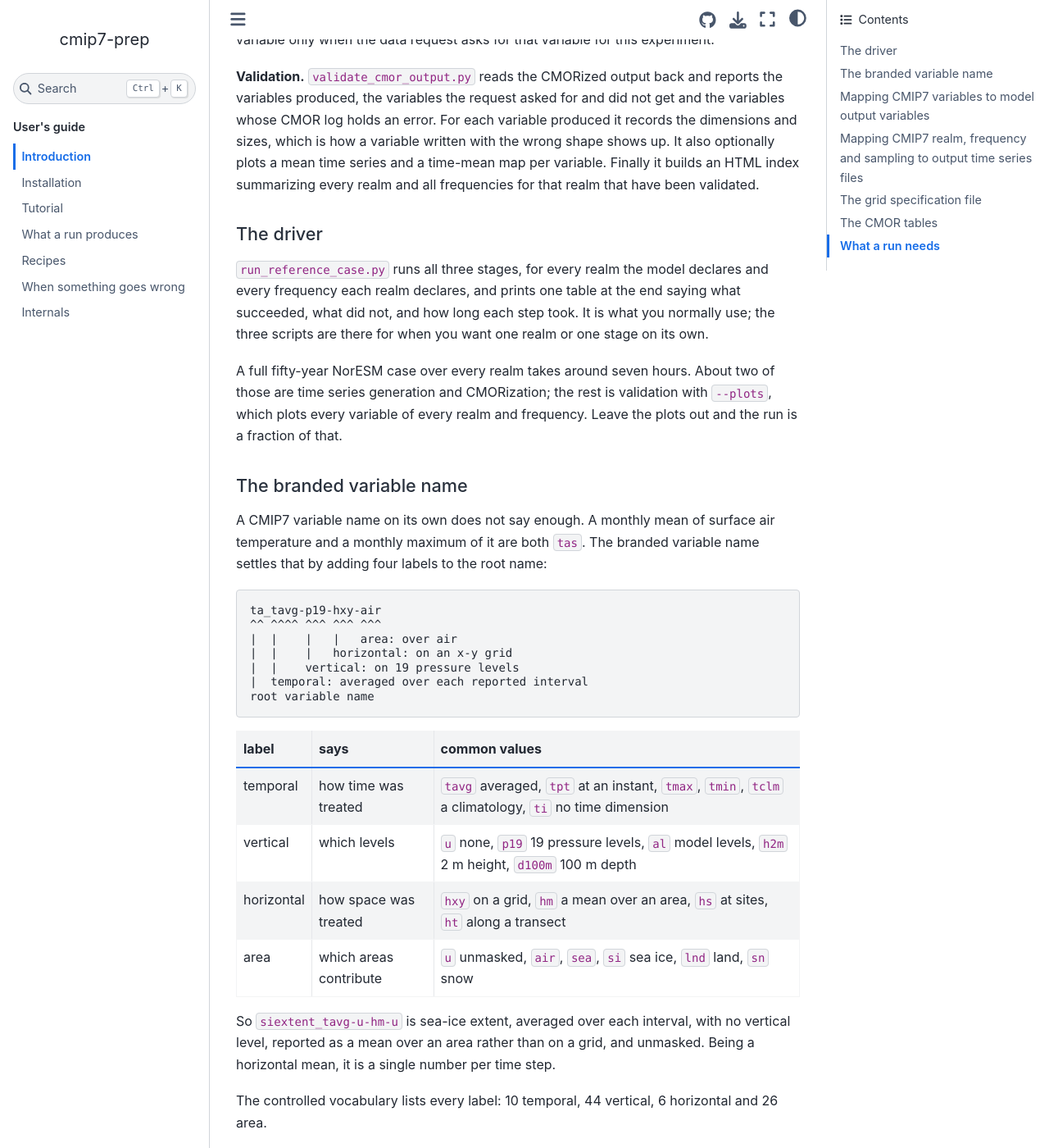
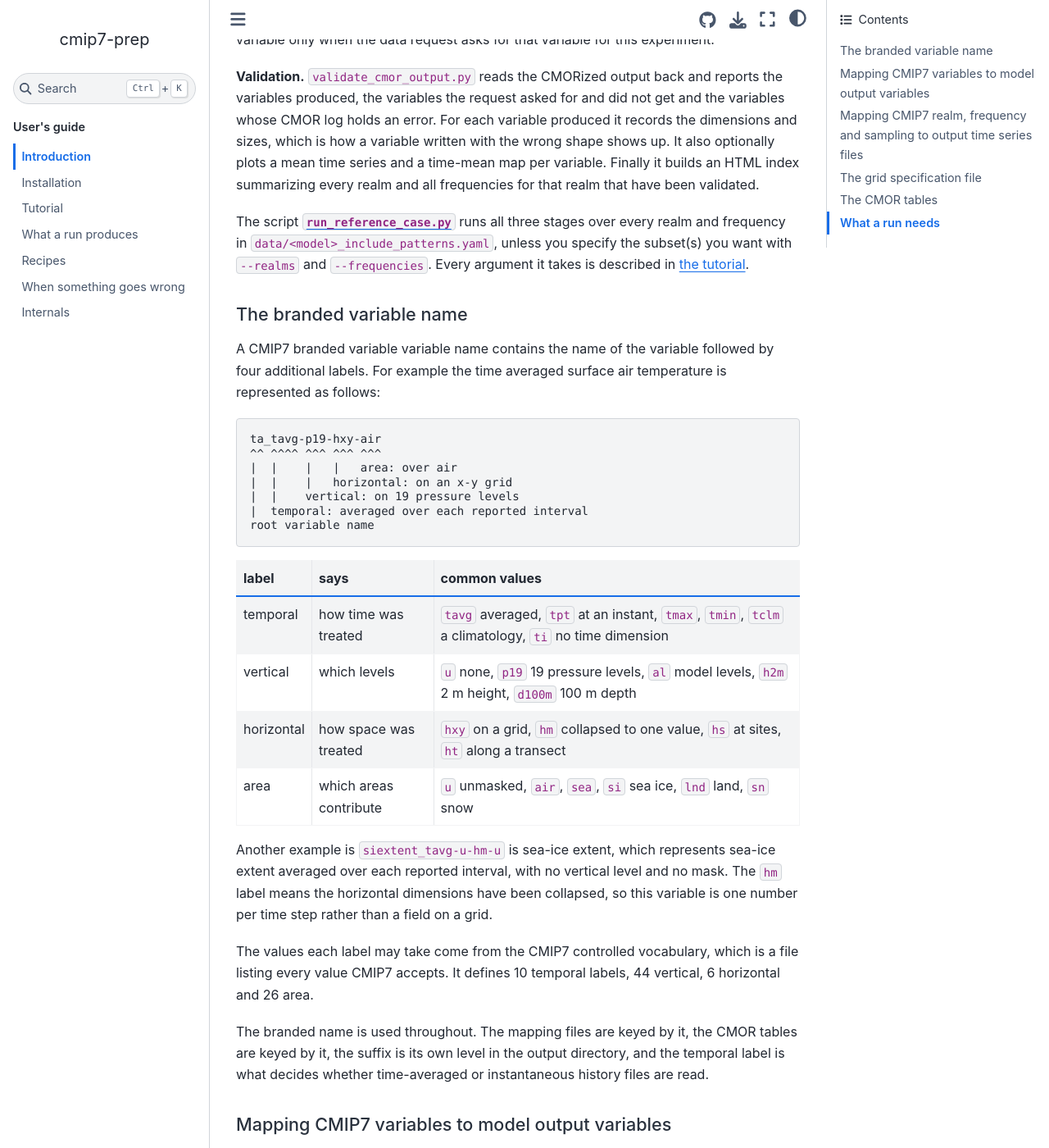
Before and after one commit to ESMCI/cmip7-prep, a Sphinx documentation site: the page built from docs/intro.md, in a window 1280 px wide and 1400 px high, scrolled down 414 px. Shown: the whole window at 82% size. Built offline with Sphinx 7.4.7 and the Sphinx Book theme 1.1.4, drawn with Linux system fonts in a browser that asks for light colours; some of the changed text lies outside the part shown.

Commit message:
more updates

````diff
--- a/docs/intro.md
+++ b/docs/intro.md
@@ -28,24 +28,17 @@ optionally plots a mean time series and a time-mean map per variable.
 Finally it builds an HTML index summarizing every realm and all
 frequencies for that realm that have been validated.
 
-## The driver
-
-`run_reference_case.py` runs all three stages, for every realm the model
-declares and every frequency each realm declares, and prints one table at the
-end saying what succeeded, what did not, and how long each step took. It is
-what you normally use; the three scripts are there for when you want one realm
-or one stage on its own.
-
-A full fifty-year NorESM case over every realm takes around seven hours. About
-two of those are time series generation and CMORization; the rest is validation
-with `--plots`, which plots every variable of every realm and frequency. Leave
-the plots out and the run is a fraction of that.
+The script [`run_reference_case.py`](tutorial.md#the-arguments) runs all three
+stages over every realm and frequency in
+`data/<model>_include_patterns.yaml`, unless you specify the subset(s) you
+want with `--realms` and `--frequencies`. Every argument it takes is described
+in [the tutorial](tutorial.md#the-arguments).
 
 ## The branded variable name
 
-A CMIP7 variable name on its own does not say enough. A monthly mean of surface
-air temperature and a monthly maximum of it are both `tas`. The branded
-variable name settles that by adding four labels to the root name:
+A CMIP7 branded variable variable name contains the name of the
+variable followed by four additional labels.  For example the time
+averaged surface air temperature is represented as follows:
 
 ```text
 ta_tavg-p19-hxy-air
@@ -61,15 +54,18 @@ root variable name
 |---|---|---|
 | temporal | how time was treated | `tavg` averaged, `tpt` at an instant, `tmax`, `tmin`, `tclm` a climatology, `ti` no time dimension |
 | vertical | which levels | `u` none, `p19` 19 pressure levels, `al` model levels, `h2m` 2 m height, `d100m` 100 m depth |
-| horizontal | how space was treated | `hxy` on a grid, `hm` a mean over an area, `hs` at sites, `ht` along a transect |
+| horizontal | how space was treated | `hxy` on a grid, `hm` collapsed to one value, `hs` at sites, `ht` along a transect |
 | area | which areas contribute | `u` unmasked, `air`, `sea`, `si` sea ice, `lnd` land, `sn` snow |
 
-So `siextent_tavg-u-hm-u` is sea-ice extent, averaged over each interval, with
-no vertical level, reported as a mean over an area rather than on a grid, and
-unmasked. Being a horizontal mean, it is a single number per time step.
+Another example is `siextent_tavg-u-hm-u` is sea-ice extent, which
+represents sea-ice extent averaged over each reported interval, with
+no vertical level and no mask. The `hm` label means the horizontal
+dimensions have been collapsed, so this variable is one number per
+time step rather than a field on a grid.
 
-The controlled vocabulary lists every label: 10 temporal, 44 vertical, 6
-horizontal and 26 area.
+The values each label may take come from the CMIP7 controlled vocabulary, which
+is a file listing every value CMIP7 accepts. It defines 10 temporal labels, 44
+vertical, 6 horizontal and 26 area.
 
 The branded name is used throughout. The mapping files are keyed by it, the
 CMOR tables are keyed by it, the suffix is its own level in the output
@@ -80,7 +76,7 @@ instantaneous history files are read.
 
 A CMIP7 variable is not a model variable. Variable mapping specifies
 how to get from one or more model output variables to the required
-CMIP7 vairable.
+CMIP7 variable.
 
 The files that specify this mapping are grouped by realms and model
 type (i.e. noresm or cesm).  A realm is a part of the Earth system
@@ -102,15 +98,19 @@ history streams are searched, and which frequencies are available.
 | `seaIce` | sea ice | `cice.h`, `cice.h1` | mon, day |
 | `landIce` | the ice sheets | `cism.<ice_sheet>.h` | yr |
 
-Every realm and model pair has it's own variable mapping yaml file
-that lives data (e.g. `noresm_to_cmip7_atmos.yaml`). Each entry in the
-yaml file specifies the relationship between the model's native field
-or fields and the target CMIP7 variable.  As an example,
+Every realm and model pair has its own variable mapping yaml file in
+[`data/`](https://github.com/ESMCI/cmip7-prep/tree/main/data), named
+`<model>_to_cmip7_<realm>.yaml`. For NorESM those are
+`noresm_to_cmip7_atmos.yaml`, `noresm_to_cmip7_atmosChem.yaml`,
+`noresm_to_cmip7_aerosol.yaml`, `noresm_to_cmip7_land.yaml`,
+`noresm_to_cmip7_seaIce.yaml` and `noresm_to_cmip7_landIce.yaml`. Each entry in
+the yaml file specifies the relationship between the model's native field or
+fields and the target CMIP7 variable.  As an example,
 `clt_tavg-u-hxy-u` is obtained from the model variable `CLDTOT`
 multiplied by 100 to turn a fraction into a percentage.
 
-Note that the  mapping files are generated from Google Sheets that the scientists fill in,
-by way of a CSV, using `convert_csv_to_yaml.py`.
+Note that the mapping files are generated from Google Sheets that the
+scientists fill in, by way of a CSV, using `convert_csv_to_yaml.py`.
 
 ## Mapping CMIP7 realm, frequency and sampling to output time series files
 
@@ -178,14 +179,16 @@ needed for a given realm and frequency. The CMOR writer then uses the CMOR
 JSON tables to determine how to write each variable out - its units, standard
 name, dimensions, cell methods and the rest of its metadata.
 
-The tables are a checkout of
-[cmip7-cmor-tables](https://github.com/WCRP-CMIP/cmip7-cmor-tables), with one
-file per realm. The driver looks for the checkout beside this repository and
-`--tables-root` points it elsewhere.
+The per-realm tables are in `cmip7-cmor-tables/tables/`, and the controlled
+vocabulary is one file beside them at
+`cmip7-cmor-tables/tables-cvs/cmor-cvs.json`. That file also holds the accepted
+values for `experiment_id`, `source_id` and `grid_label`. Use `--tables-root`
+to read a different checkout.
 
 ## What a run needs
 
-- An archived case directory holding `atm/hist`, `lnd/hist`, `ice/hist`, `glc/hist` and `ocn/hist` subdirectories.
+- An archived case directory holding the `atm/hist`, `lnd/hist`, `ice/hist`,
+  `glc/hist` and `ocn/hist` subdirectories.
 - A writable output directory.
 - The CMIP7 CMOR tables, which the driver finds beside this repository by
   default.
````
Also changed, not shown: other parts of docs/intro.md (+6 -5 lines), docs/installation.md (+11 -3 lines), docs/internals.md (+2 -2 lines), docs/troubleshooting.md (+7 -6 lines), docs/tutorial.md (+4 -1 lines).
